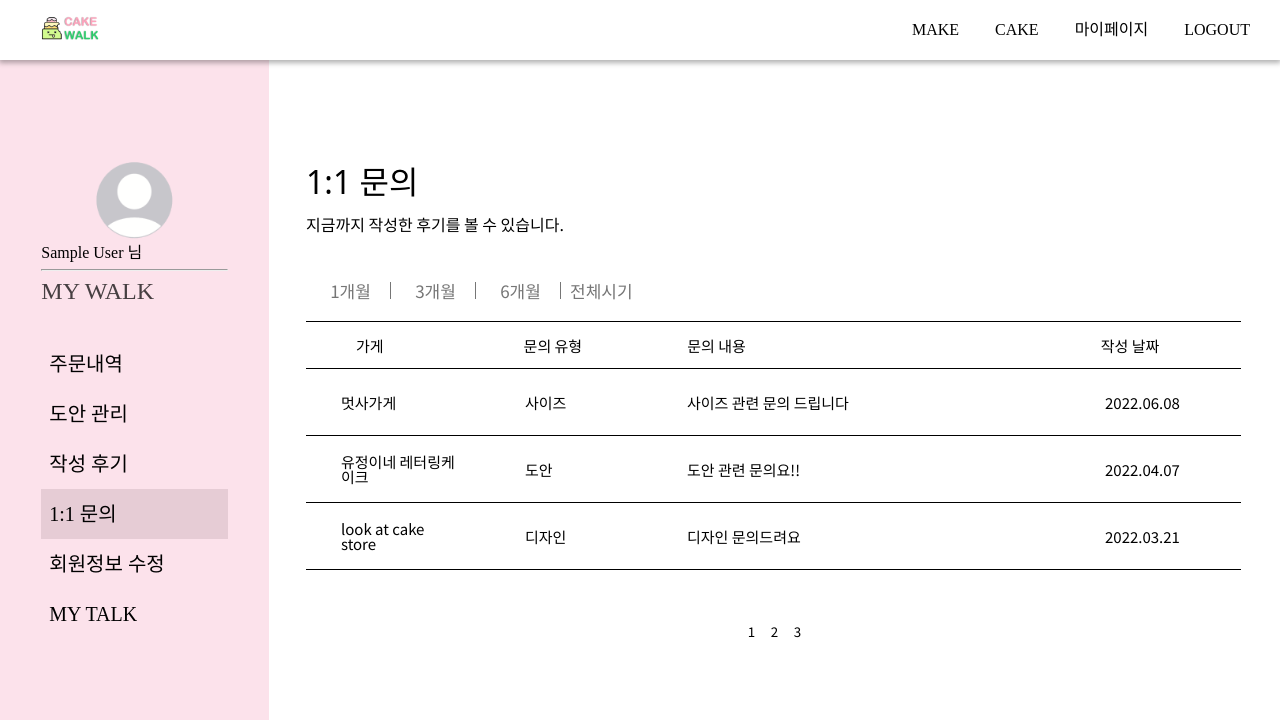
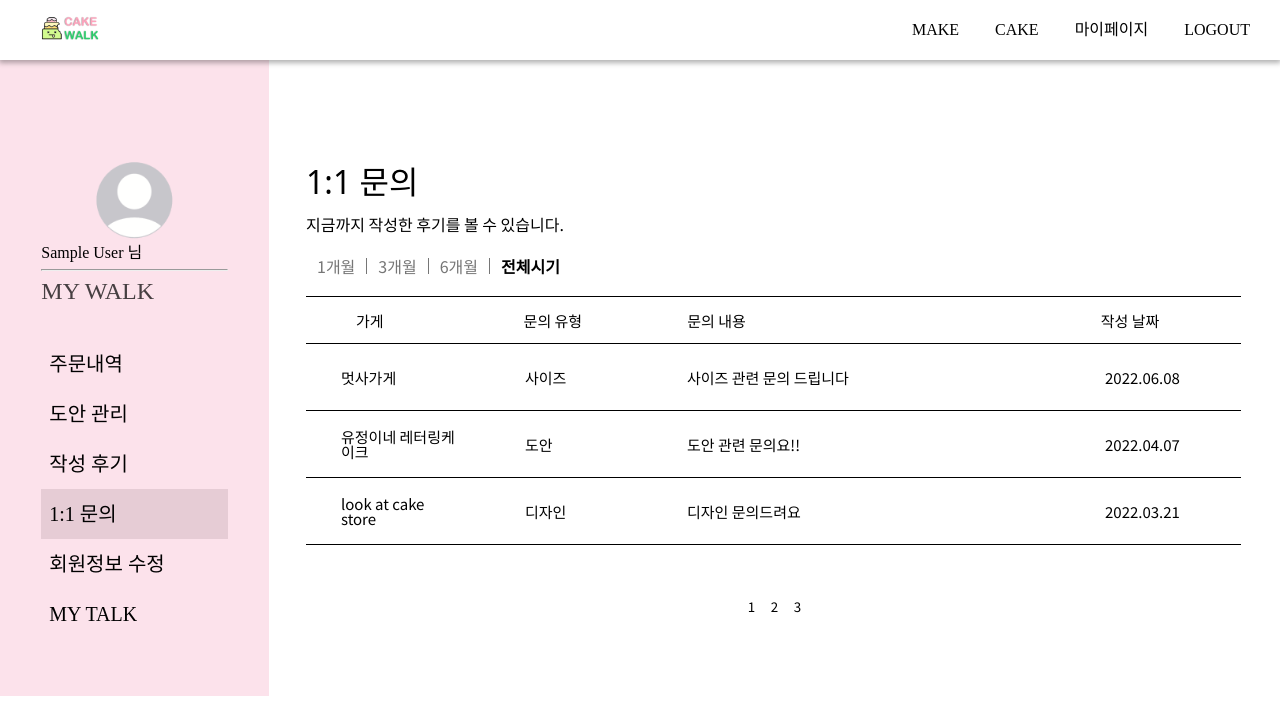
Before and after one commit to Kenny-KH/cakewalk_backend, a Django app: page /user/mypage5 in a window 1280 px wide. Shown: the top 720 px of the page. Run offline with Django 4.2, Linux system fonts and the light colour scheme; the visitor is signed in with stand-in values (Sample User, id 1).

Commit message:
마이페이지 수정

```diff
--- a/static/css/mypage5.css
+++ b/static/css/mypage5.css
@@ -44,48 +44,26 @@ body {
   padding-top: 12px;
 }
 
-.day-button {
+.time-wrap {
+  list-style: none;
+  padding: 0;
   display: flex;
-  padding-top: 50px;
+  flex-direction: row;
+  color: #767676;
+  margin-bottom: 17px;
+  margin-top: 26px;
 }
 
-.a {
-  background-color: white;
-  float: left;
-  border: none;
-  width: 80px;
-  font-size: 17px;
-  margin-left: 5px;
-  text-align: center;
+.time {
+  padding: 0 11px;
+  border-right: 1.5px solid #767676;
+  cursor: pointer;
 }
 
-.b {
-  background-color: white;
-  float: left;
-  border: none;
-  width: 90px;
-  font-size: 17px;
-  margin-left: 9px;
-}
-
-a:link {
-  color: #767676;
-  text-decoration: none;
-}
-
-a:visited {
-  color: #767676;
-  text-decoration: none;
-}
-
-a:hover {
+.time:nth-child(4) {
+  font-weight: bold;
   color: black;
-  font-weight: bold;
-  text-decoration: underline;
-}
-a:active {
-  color: black;
-  text-decoration: none;
+  border-right: none;
 }
 
 .ask-menu {
@@ -103,6 +81,7 @@ a:active {
 .ask-store {
   margin-left: 50px;
 }
+
 .ask-type {
   margin-left: 140px;
 }
@@ -159,26 +138,6 @@ a:active {
   cursor: pointer;
 }
 
-a:link {
-  color: #767676;
-  text-decoration: none;
-}
-
-a:visited {
-  color: #767676;
-  text-decoration: none;
-}
-
-a:hover {
-  color: black;
-  font-weight: bold;
-  text-decoration: underline;
-}
-a:active {
-  color: black;
-  text-decoration: none;
-}
-
 .ask-wrap {
   margin-bottom: 51px;
 }
--- a/user/templates/mypage5.html
+++ b/user/templates/mypage5.html
@@ -22,35 +22,13 @@
     <section>
       <div class="title">1:1 문의</div>
       <div class="text">지금까지 작성한 후기를 볼 수 있습니다.</div>
-      <div class="day-button">
-        <a
-          href="http://127.0.0.1:5500/cakewalk_front/mypage3.html"
-          target="blank"
-          class="a"
-          style="border-right: 1px solid#767676"
-          >1개월</a
-        >
-        <a
-          href="http://127.0.0.1:5500/cakewalk_front/mypage3.html"
-          target="blank"
-          class="a"
-          style="border-right: 1px solid#767676"
-          >3개월</a
-        >
-        <a
-          href="http://127.0.0.1:5500/cakewalk_front/mypage3.html"
-          target="blank"
-          class="a"
-          style="border-right: 1px solid#767676"
-          >6개월</a
-        >
-        <a
-          href="http://127.0.0.1:5500/cakewalk_front/mypage3.html"
-          target="blank"
-          class="b"
-          >전체시기</a
-        >
-      </div>
+
+      <ul class="time-wrap">
+        <li class="time">1개월</li>
+        <li class="time">3개월</li>
+        <li class="time">6개월</li>
+        <li class="time">전체시기</li>
+      </ul>
 
      <article class="ask-wrap">
 
```
Also changed, not shown: static/css/mypage3.css (+16 -39 lines), static/css/mypage4.css (+14 -56 lines), static/css/mypage7.css (+14 -56 lines), user/templates/mypage3.html (+9 -29 lines), user/templates/mypage4.html (+7 -29 lines), store/migrations/0001_initial.py, user/templates/mypage2.html (line endings or trailing spaces).
